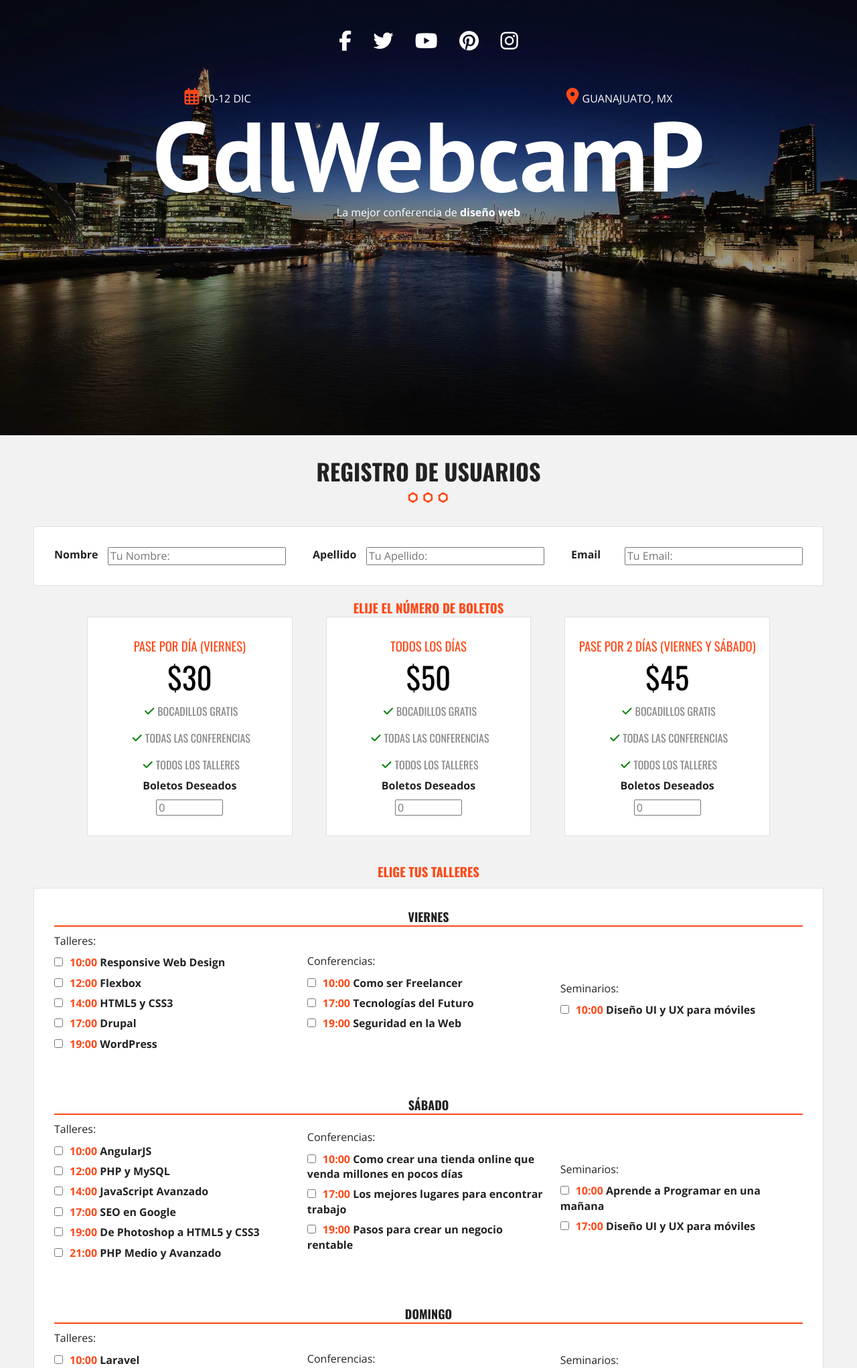
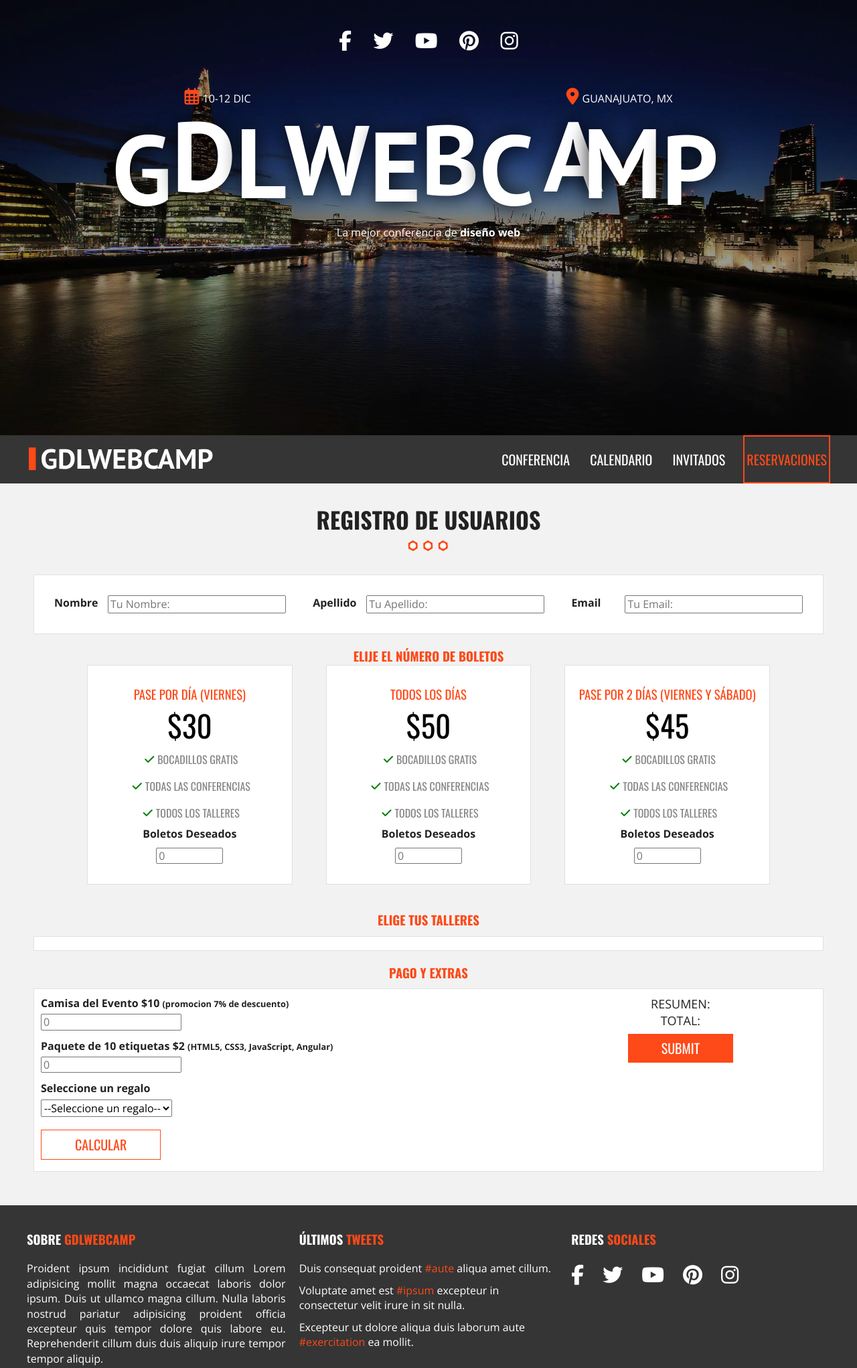
Before and after one commit to FernandoPortafolio/GDLWebcam, a PHP site: page /registro.html in a window 1280 px wide. Shown: the top 2043 px of the page at 67% size. Run offline with PHP 8.4, Linux system fonts and the light colour scheme; some libraries are stand-ins or nearby versions.

Commit message:
barra fija

```diff
--- a/css/main.css
+++ b/css/main.css
@@ -112,9 +112,6 @@
 img {
   max-width: 100%;
 }
-input:not([type='checkbox'], [type='radio']) {
-  width: 100%;
-}
 h1 {
   font-family: var(--primary-font);
 }
@@ -134,6 +131,10 @@
 ul {
   list-style: none;
   padding: 0;
+}
+a{
+  text-decoration: none;
+  color: unset;
 }
 .contenedor {
   max-width: 98%;
@@ -222,6 +223,7 @@
 
 .nombre-sitio h1 {
   font-size: 9vw;
+  text-transform: uppercase;
 }
 @media (min-width: 768px) {
   .nombre-sitio h1 {
@@ -232,11 +234,70 @@
 .slogan span {
   font-weight: bold;
 }
+/* Lettering */
+.nombre-sitio h1 span {
+  position: relative;
+  text-shadow: 0 0 30px black;
+  z-index: 1;
+}
+@media (min-width: 768px) {
+  .char1 {
+    top: 2rem;
+    right: 2rem;
+  }
+  .char2 {
+    top: 0;
+    left: -2rem;
+  }
+  .char3 {
+    top: 1rem;
+    right: 2rem;
+  }
+  .char4 {
+    top: 0.5rem;
+    right: 1rem;
+  }
+  .char5 {
+    top: 1.5rem;
+    right: 1rem;
+  }
+  .char6 {
+    top: 0.5rem;
+    right: 1rem;
+  }
+  .char7 {
+    top: 2rem;
+    left: -1rem;
+  }
+  .char8 {
+    top: 0;
+    left: 1rem;
+  }
+  .char9 {
+    top: 1rem;
+    right: 2rem;
+  }
+  .char10 {
+    top: 2rem;
+    right: 2rem;
+  }
+  .nombre-sitio p {
+    margin-top: 3rem;
+    position: relative;
+  }
+}
 /* =============================================== */
 
 /* ====================== BARRA DE NAVEGACION=============== */
 .barra {
   background-color: #353535;
+}
+.fixed {
+  position: fixed;
+  width: 100%;
+  top: 0;
+  left: 0;
+  z-index: 1;
 }
 .contenido-barra {
   display: flex;
@@ -668,6 +752,13 @@
   font-size: 9vw;
   text-transform: uppercase;
   font-family: var(--primary-font);
+}
+#error {
+  color: red;
+  padding: 2rem;
+  text-align: center;
+  display: none;
+  flex: 1;
 }
 /* =============================================== */
 
@@ -776,8 +871,6 @@
 @media (min-width: 768px) {
   .campo {
     flex-basis: 33.3%;
-  }
-  .campo {
     display: grid;
     grid-template-columns: 8rem 1fr;
   }
@@ -794,7 +887,7 @@
 
 .contenido-dia {
   padding: 2rem;
-  /* display: none; */
+  display: none;
 }
 .dias > div {
   margin-bottom: 2rem;
@@ -818,6 +911,60 @@
   color: var(--primary-color);
   font-weight: bold;
 }
+
+.resumen p {
+  font-size: 1.8rem;
+  text-transform: uppercase;
+}
+.extras {
+  flex-basis: 50%;
+}
+
+.orden label {
+  display: block;
+}
+.orden input,
+.orden select {
+  margin-bottom: 1.2rem;
+}
+
+.total {
+  flex-basis: calc(35%);
+  margin-top: 5rem;
+  text-align: center;
+}
+@media (min-width: 768px) {
+  .total {
+    margin: 0;
+  }
+}
+
+#lista-productos {
+  background-color: #e1e1e1;
+  padding: 2rem;
+  margin-bottom: 2rem;
+  display: none;
+}
+#suma-total {
+  text-align: center;
+  font-size: 3rem;
+  color: var(--primary-color);
+  font-weight: bold;
+}
+
+/* =============================================== */
+
+/* ====================== GALERIA =============== */
+  .galeria {
+    text-align: center;
+    margin-bottom: 1rem;
+  }
+  .galeria img {
+    margin: 0.5rem;
+  }
+  .galeria img:hover {
+    transform: rotate(3deg);
+  }
 /* =============================================== */
 
 /* ==========================================================================
@@ -1058,11 +1208,16 @@
   background-color: var(--primary-color);
   border-color: var(--primary-color);
 }
+
+/* Alinear contenido */
 .justify-rigth {
   text-align: right;
 }
 .justify-center {
   text-align: center;
+}
+.justify-left {
+  text-align: left;
 }
 .center-content {
   display: flex;
@@ -1082,7 +1238,6 @@
     display: flex;
     justify-content: space-between;
     flex-wrap: wrap;
-    align-items: center;
   }
 }
 .space-around {
--- a/js/pages/header.js
+++ b/js/pages/header.js
@@ -2,4 +2,24 @@
   'use strict';
   //lettering para el nombre del sitio
   $('.nombre-sitio h1').lettering();
+
+  //menu fijo
+  var windowHeight = $(window).height();
+  var barraAltura = $('.barra').height();
+  $(window).scroll(function () {
+    var scroll = $(window).scrollTop();
+    if (scroll > windowHeight) {
+      $('.barra').addClass('fixed');
+      $('body').css({ 'margin-top': barraAltura + 'px' });
+    } else {
+      $('.barra').removeClass('fixed');
+      $('body').css({ 'margin-top': '0' });
+    }
+  });
+
+  //menu responsive
+  $('.hamburger').click(function (e) {
+    e.preventDefault();
+    $('.navegacion').slideToggle();
+  });
 });
--- a/registro.html
+++ b/registro.html
@@ -43,12 +43,39 @@
                     <p class="ciudad"><i class="fas fa-map-marker-alt"></i>Guanajuato, MX</p>
                 </div>
                 <div class="nombre-sitio">
-                    <h1 class="no-margin">GdlWebcamP</h1>
+                    <a href="/">
+                        <h1 class="no-margin">GdlWebcamP</h1>
+                    </a>
                     <p class="slogan">La mejor conferencia de <span>diseño web</span></p>
                 </div>
             </div>
         </div>
     </header>
+
+    <div class="barra">
+        <div class="contenedor contenido-barra">
+            <div class="barra-logo">
+                <div class="imagen">
+                    <a href="/"><img src="img/logo.svg" alt="Logo"></a>
+                </div>
+
+                <div class="hamburger">
+                    <span></span>
+                    <span></span>
+                    <span></span>
+                </div>
+            </div>
+
+            <div class="navegacion">
+                <nav>
+                    <a href="conferencia.html">Conferencia</a>
+                    <a href="#">Calendario</a>
+                    <a href="#">Invitados</a>
+                    <a href="registro.html">Reservaciones</a>
+                </nav>
+            </div>
+        </div>
+    </div>
 
     <section class="seccion contenedor">
         <h2 class="separador justify-center">Registro de Usuarios</h2>
@@ -239,12 +266,12 @@
                         <div class="orden">
                             <label for="camisa_evento">Camisa del Evento $10 <small>(promocion 7% de
                                     descuento)</small></label>
-                            <input type="number" min="0" id="camisa_evento" size="3" placeholder="0">
+                            <input type="number" min="0" id="camisas" size="3" placeholder="0">
                         </div>
                         <div class="orden">
                             <label for="etiquetas">Paquete de 10 etiquetas $2 <small>(HTML5, CSS3, JavaScript,
                                     Angular)</small></label>
-                            <input type="number" min="0" id="camisa_evento" size="3" placeholder="0">
+                            <input type="number" min="0" id="etiquetas" size="3" placeholder="0">
                         </div>
                         <div class="orden">
                             <label for="regalo">Seleccione un regalo </label>
@@ -261,11 +288,11 @@
 
                     <div class="total">
                         <p>Resumen:</p>
-                        <div class="lista-productos">
+                        <div id="lista-productos" class="justify-left">
 
                         </div>
                         <p>Total:</p>
-                        <div id="suma-total">
+                        <div id="suma-total" class="justify-left">
 
                         </div>
                         <input type="submit" id="btnRegistro" class="btn btn-primario">
@@ -305,9 +332,15 @@
         <p class="copyrigth">Todos los Derechos Reservados <span>GdlWebcamp</span> 2020 &copy;</p>
     </footer>
 
+    <script src="js/jquery-3.5.1.js"></script>
     <script src="js/vendor/modernizr-3.11.2.min.js"></script>
     <script src="js/plugins.js"></script>
-    <script src="js/main.js"></script>
+    <!--Plugin para lettering-->
+    <script src="js/plugins/jquery.lettering.js"></script>
+
+    <!-- Paginas -->
+    <script src="js/pages/header.js"></script>
+    <script src="js/pages/registro.js"></script>
 
     <!-- Google Analytics: change UA-XXXXX-Y to be your site's ID. -->
     <script>
```
Also changed, not shown: other parts of css/main.css (+34 -3 lines), index.html (+64 -14 lines), js/pages/index.js (+0 -129 lines), css/lightbox.css (added), img/lightbox/close.png (added), img/lightbox/loading.gif (added), img/lightbox/next.png (added), img/lightbox/prev.png (added), js/main.js (deleted), js/plugins/lightbox.js (added).
